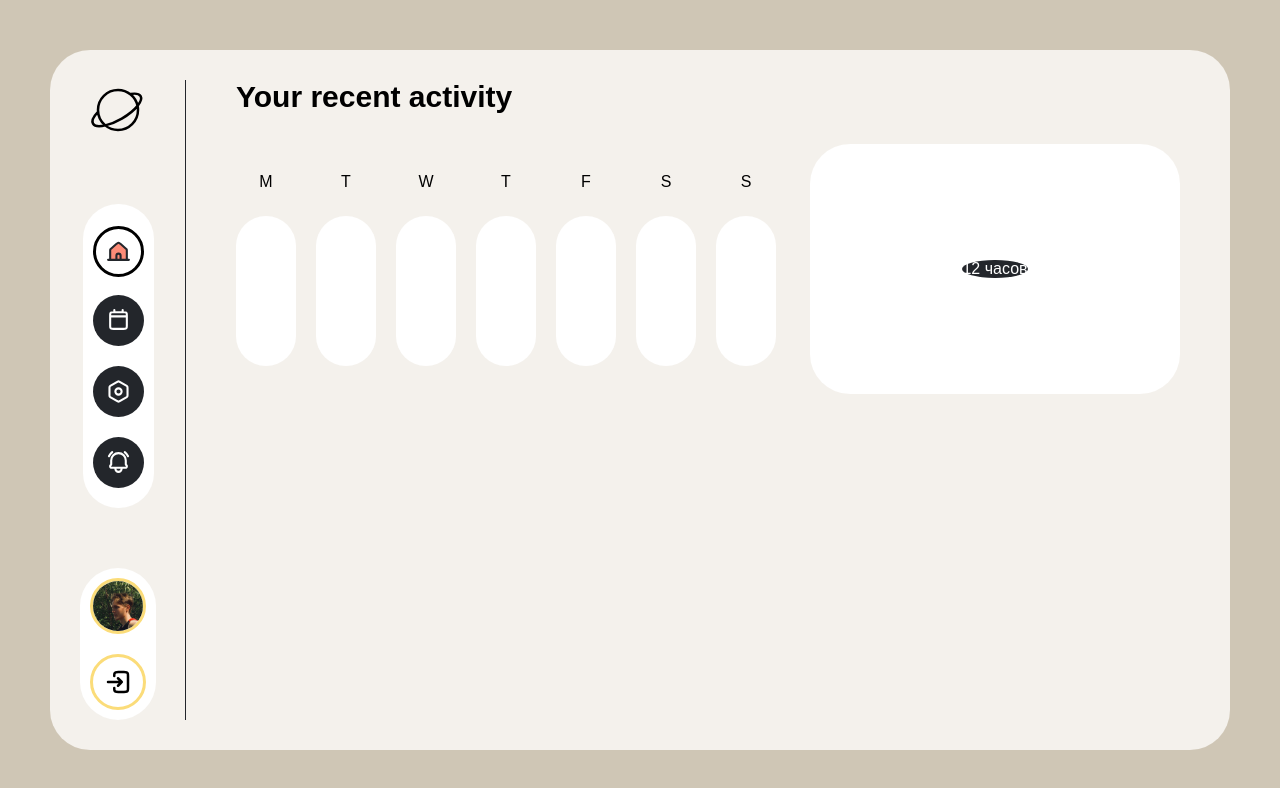
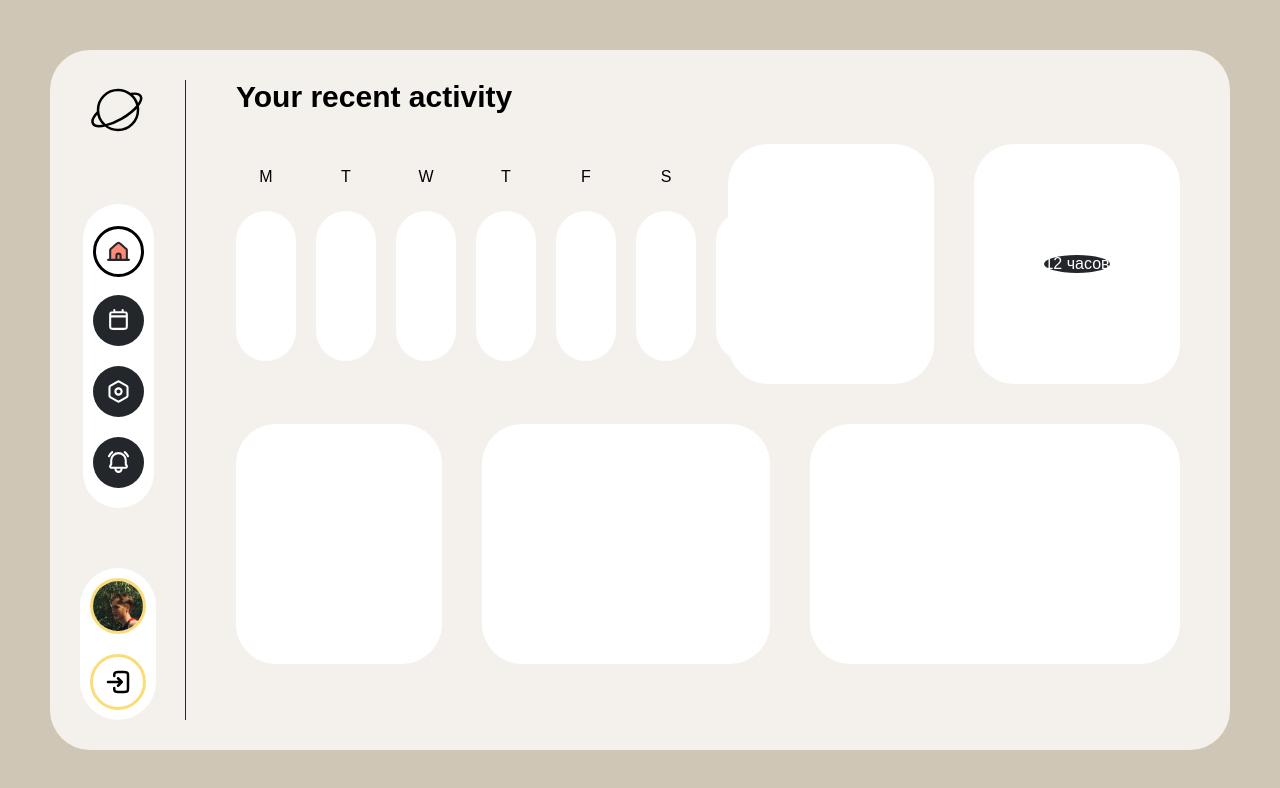
Before and after one commit to ManuW7/GoalTracker, a React (Vite) app: page / in a window 1280 px wide. Shown: the top 788 px of the page. Built offline with nearby package versions, Linux system fonts and the light colour scheme.

Commit message:
add overall layout for the dashboard section

```diff
--- /dev/null
+++ b/src/components/AddActions.tsx
@@ -0,0 +1,7 @@
+import "./addActions.css";
+
+function AddActions() {
+  return <div className="addActionDiv"></div>;
+}
+
+export default AddActions;
--- /dev/null
+++ b/src/components/AddGoals.tsx
@@ -0,0 +1,7 @@
+import "./addGoals.css";
+
+function AddGoals() {
+  return <div className="addGoalsDiv"></div>;
+}
+
+export default AddGoals;
--- a/src/components/Dashboard.css
+++ b/src/components/Dashboard.css
@@ -15,7 +15,7 @@
 .dashboardGridDiv {
   display: grid;
   grid-template-columns: repeat(12, 1fr);
-  grid-template-rows: repeat(2, 250px);
+  grid-template-rows: repeat(2, 240px);
   height: 100%;
   width: 100%;
   justify-content: center;
--- a/src/components/Dashboard.tsx
+++ b/src/components/Dashboard.tsx
@@ -1,6 +1,10 @@
 import "./Dashboard.css";
 import Day from "./Day";
 import HotStreakWidget from "./HotStreakWidget";
+import AddActions from "./AddActions";
+import TopGoalsWidget from "./TopGoalsWidget";
+import WeekProgressGraph from "./WeekProgressGraph";
+import AddGoals from "./AddGoals";
 
 function Dashboard() {
   return (
@@ -16,7 +20,11 @@ function Dashboard() {
           <Day weekday="S"></Day>
           <Day weekday="S"></Day>
         </div>
+        <TopGoalsWidget></TopGoalsWidget>
         <HotStreakWidget></HotStreakWidget>
+        <WeekProgressGraph></WeekProgressGraph>
+        <AddGoals></AddGoals>
+        <AddActions></AddActions>
       </div>
     </div>
   );
--- a/src/components/HotStreakWidget.css
+++ b/src/components/HotStreakWidget.css
@@ -1,5 +1,5 @@
 .hotStreakWidgetDiv {
-  grid-column: 8 / 13;
+  grid-column: 10 / 13;
   grid-row: 1 / 2;
   display: flex;
   align-items: center;
--- /dev/null
+++ b/src/components/TopGoalsWidget.tsx
@@ -0,0 +1,7 @@
+import "./topGoalsWidget.css";
+
+function TopGoalsWidget() {
+  return <div className="topGoalsWidgetDiv"></div>;
+}
+
+export default TopGoalsWidget;
--- /dev/null
+++ b/src/components/WeekProgressGraph.tsx
@@ -0,0 +1,7 @@
+import "./weekProgressGraph.css";
+
+function WeekProgressGraph() {
+  return <div className="weekProgressDiv"></div>;
+}
+
+export default WeekProgressGraph;
--- /dev/null
+++ b/src/components/addActions.css
@@ -0,0 +1,6 @@
+.addActionDiv {
+  grid-row: 2;
+  grid-column: 8 / 13;
+  background-color: white;
+  border-radius: 40px;
+}
--- /dev/null
+++ b/src/components/addGoals.css
@@ -0,0 +1,6 @@
+.addGoalsDiv {
+  background-color: white;
+  border-radius: 40px;
+  grid-column: 4 / 8;
+  grid-row: 2;
+}
--- /dev/null
+++ b/src/components/topGoalsWidget.css
@@ -0,0 +1,6 @@
+.topGoalsWidgetDiv {
+  grid-column: 7 / 10;
+  grid-row: 1;
+  background-color: white;
+  border-radius: 40px;
+}
--- /dev/null
+++ b/src/components/weekProgressGraph.css
@@ -0,0 +1,6 @@
+.weekProgressDiv {
+  background-color: white;
+  border-radius: 40px;
+  grid-column: 1 / 4;
+  grid-row: 2;
+}
```
